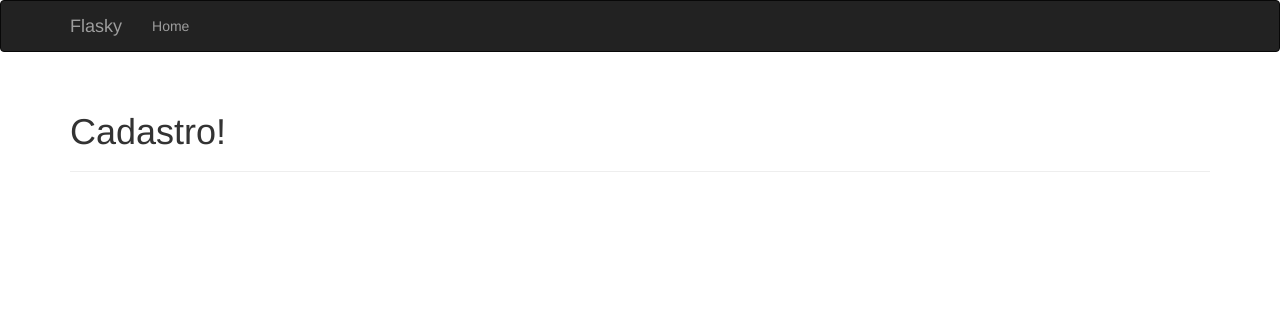
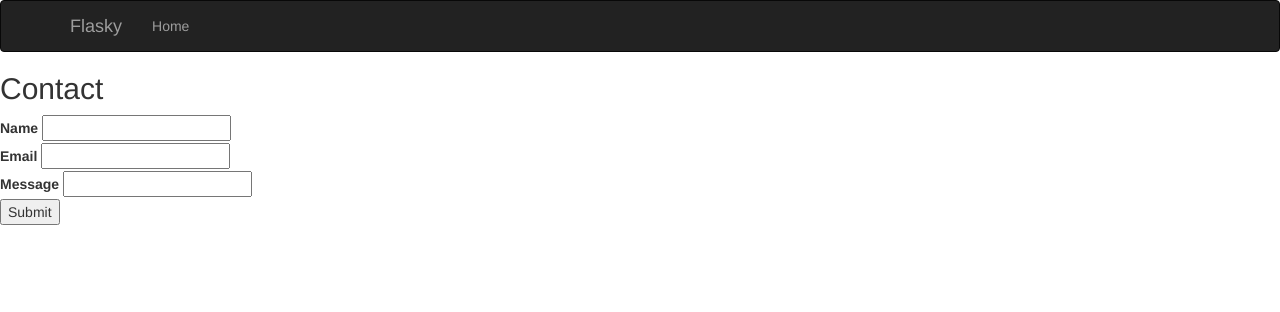
Before and after one commit to KildFernandes/flask-docker, a Flask app: page /cadastro in a window 1280 px wide. Shown: the top 312 px of the page. Run offline with Flask 2, Linux system fonts and the light colour scheme; some libraries are stand-ins or nearby versions.

Commit message:
A Criei a base da parte de cadastro com a validação de campos via form

```diff
--- a/sens/__init__.py
+++ b/sens/__init__.py
@@ -1,12 +1,14 @@
 """Initialize Flask app."""
 from flask import Flask
 from flask_bootstrap import Bootstrap
-
+import os
 
 def create_app():
     """Create Flask application."""
 
     app = Flask(__name__, template_folder='templates')
+    SECRET_KEY = os.urandom(32)
+    app.config['SECRET_KEY'] = SECRET_KEY
     bootstrap = Bootstrap(app)
     #app.config.from_object('config.Config')
 
--- /dev/null
+++ b/sens/cadastro/form.py
@@ -0,0 +1,25 @@
+from flask_wtf import FlaskForm
+from wtforms import StringField, TextField, SubmitField
+from wtforms.validators import DataRequired, Length
+
+class CadastroForm(FlaskForm):
+    """Cadastro form."""
+    name = StringField(
+        'Name',
+        [DataRequired()]
+    )
+    email = StringField(
+        'Email',
+        [
+            DataRequired()
+        ]
+    )
+    body = TextField(
+        'Message',
+        [
+            DataRequired(),
+            Length(min=4,
+            message=('Your message is too short.'))
+        ]
+    )
+    submit = SubmitField('Submit')
--- a/sens/cadastro/routes.py
+++ b/sens/cadastro/routes.py
@@ -1,6 +1,7 @@
 from flask import Blueprint
 from flask import current_app as app
 from flask import render_template
+from .form import CadastroForm
 
 # Blueprint Configuration
 cadastro_bp = Blueprint(
@@ -9,6 +10,9 @@ cadastro_bp = Blueprint(
     static_folder='static'
 )
 
-@cadastro_bp.route('/cadastro', methods=['GET'])
+@cadastro_bp.route('/cadastro', methods=['GET', 'POST'])
 def cadastro():
-    return render_template('cadastro.html')
+    form = CadastroForm()
+    if form.validate_on_submit():
+        return redirect(url_for('success'))
+    return render_template('cadastro.html',form=form)
--- a/sens/templates/cadastro.html
+++ b/sens/templates/cadastro.html
@@ -23,9 +23,48 @@
 
 {% endblock %}
 {% block content %}
-<div class="container">
-    <div class="page-header">
-        <h1>Cadastro!</h1>
-    </div>
-</div>
+<div class="formwrapper">
+    <h2 class="title">Contact</h2>
+    <form method="POST" action="/">
+
+      <fieldset class="form-field">
+      {{ form.name.label }}
+      {{ form.name }}
+        {% if form.name.errors %}
+        <ul class="errors">
+          {% for error in form.name.errors %}
+          <li>{{ error }}</li>
+          {% endfor %}
+        </ul>
+        {% endif %}
+      </fieldset>
+
+      <fieldset class="form-field">
+        {{ form.email.label }}
+        {{ form.email }}
+        {% if form.email.errors %}
+          <ul class="errors">
+            {% for error in form.email.errors %}
+            <li>{{ error }}</li>
+            {% endfor %}
+          </ul>
+        {% endif %}
+      </fieldset>
+
+      <fieldset class="form-field">
+        {{ form.body.label }}
+        {{ form.body }}
+        {% if form.body.errors %}
+          <ul class="errors">
+            {% for error in form.body.errors %}
+            <li>{{ error }}</li>
+            {% endfor %}
+          </ul>
+        {% endif %}
+      </fieldset>
+
+      {{ form.submit }}
+
+      </form>
+  </div>
 {% endblock %}
```
Also changed, not shown: requirements.txt (line endings or trailing spaces).
